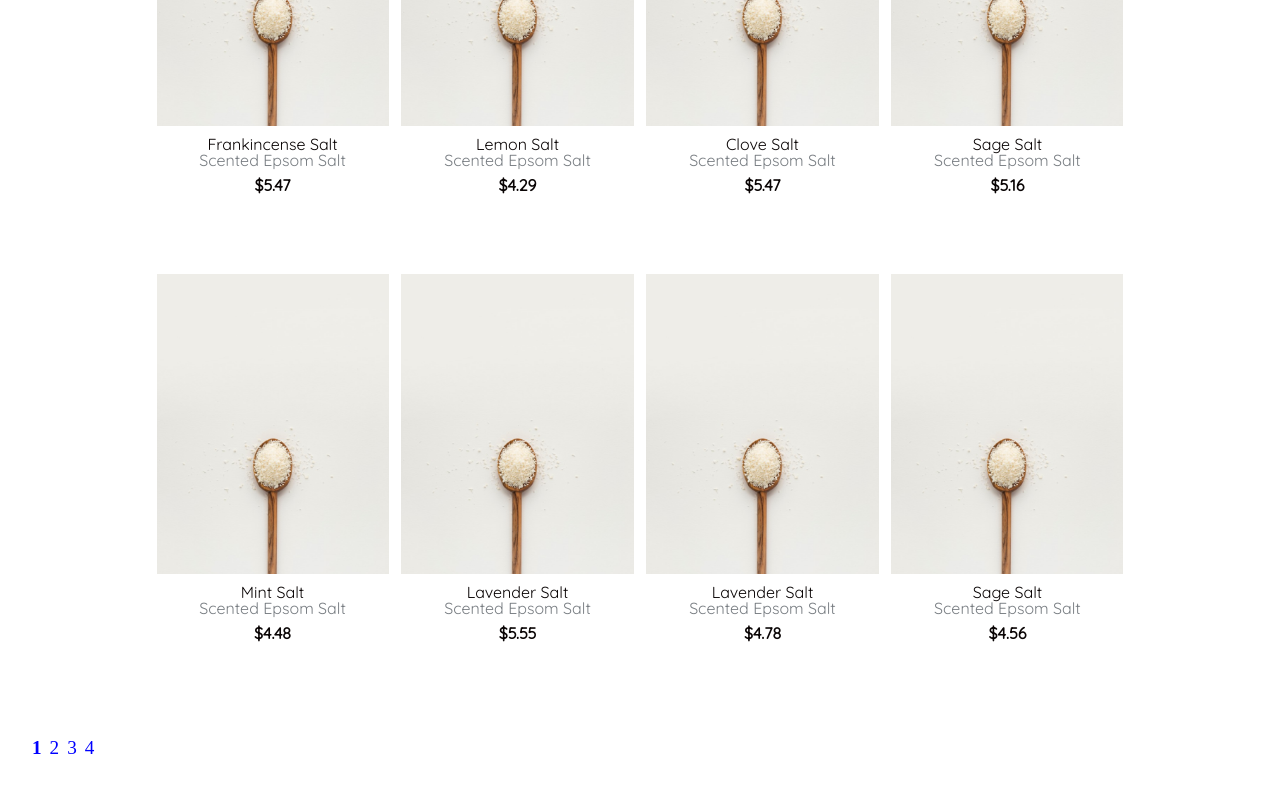
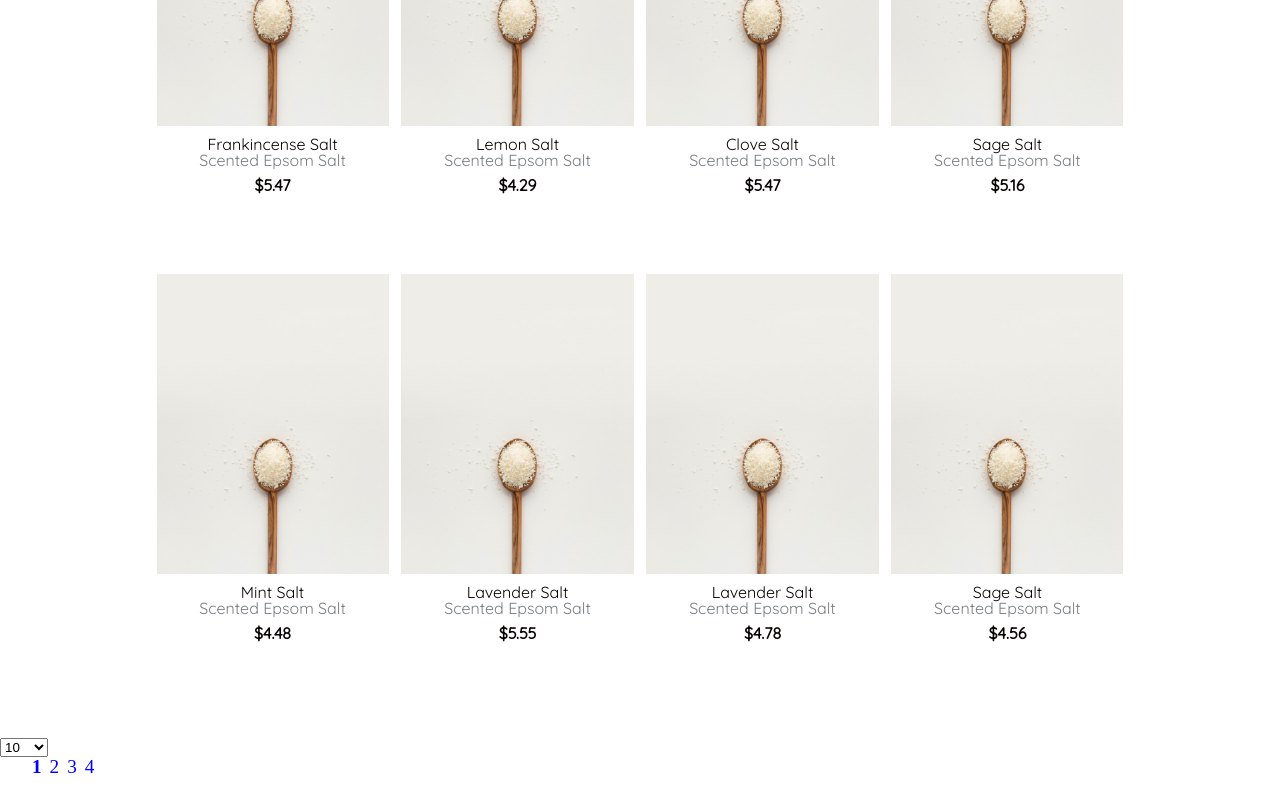
Before and after one commit to webwizard99/assignment-07, a plain HTML site: page store.html in a window 1280 px wide. Shown: the part 2062-2862 px from the top of the page. Drawn offline with Linux system fonts and the light colour scheme; a web font is replaced by a local one.

Commit message:
Add number select mockup in store.html.

```diff
--- a/resources/css/store.css
+++ b/resources/css/store.css
@@ -135,3 +135,7 @@
 .current-page-num {
   font-weight: 700;
 }
+
+.number-selector {
+  width: 3rem;
+}
--- a/store.html
+++ b/store.html
@@ -44,6 +44,11 @@
 
     </main>
     <section class="page-number-container">
+      <select class="number-selector">
+        <option class="number-option" value="10">10</option>
+        <option class="number-option" value="20">20</option>
+        <option class="number-option" value="40">40</option>
+      </select>
       <ul class="page-numbers">
         <li><a key="1" data-page="1">1</a></li>
         <li><a key="2" data-page="2">2</a></li>
```
